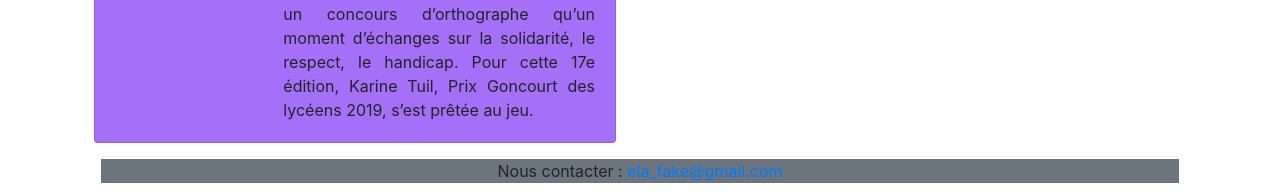
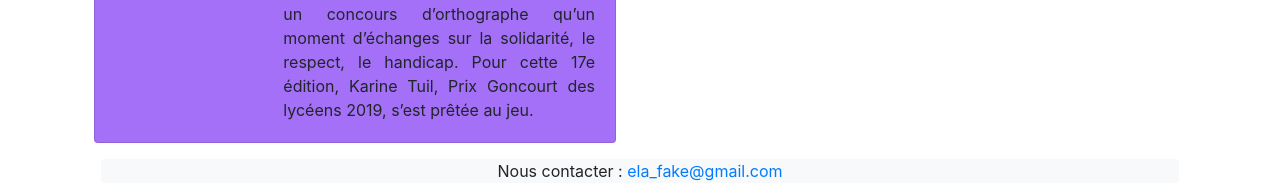
Before and after one commit to fabienmacip/devoir_01, a plain HTML site: page evenements.html in a window 1280 px wide. Shown: the part 753-944 px from the top of the page. Drawn offline with nearby package versions, Linux system fonts and the light colour scheme.

Commit message:
Footer ok

```diff
--- a/evenements.html
+++ b/evenements.html
@@ -128,7 +128,7 @@
 
     </section>
 
-    <footer class="row justify-content-center mt-2 mx-sm-3 bg-secondary">
+    <footer class="row justify-content-center my-2 mx-sm-3 bg-light rounded">
       Nous contacter :&nbsp; <a href="mailto:ela_fake@gmail.com">ela_fake@gmail.com</a>
     </footer>
 
```
Also changed, not shown: index.html (+1 -1 lines).
